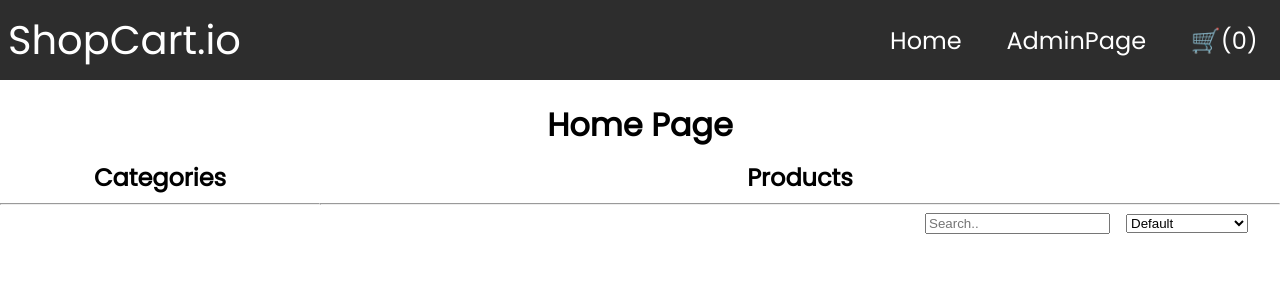
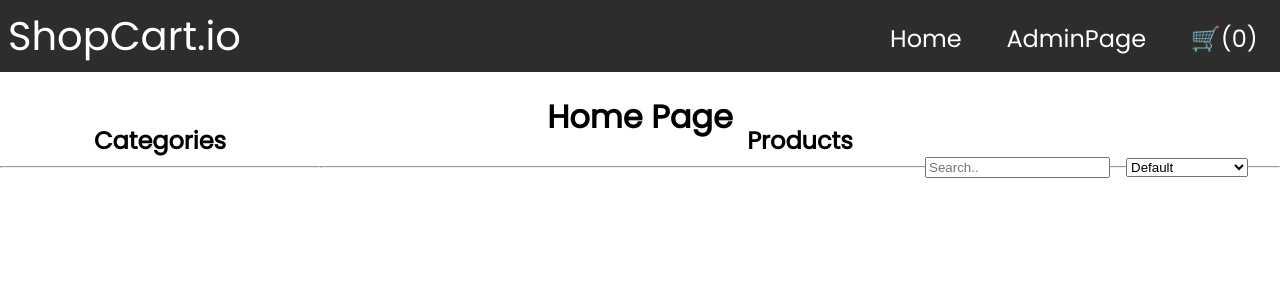
Before and after one commit to devwizard038/Vue-Ecommerce-Hipposhop, a Vue app: page / in a window 1280 px wide. Shown: the top 300 px of the page. Built offline with nearby package versions, Linux system fonts and the light colour scheme.

Commit message:
Page height fixed.

```diff
--- a/src/App.vue
+++ b/src/App.vue
@@ -137,8 +137,8 @@ html, body {
   padding: 0;
   display: grid;
   grid-template:
-    "header" 80px
-    "content" auto
+    "header" 9%
+    "content" 91%
     / 100%;
 }
 
--- a/src/components/ProductPage.vue
+++ b/src/components/ProductPage.vue
@@ -209,17 +209,18 @@ export default {
 };
 </script>
 
-<style scoped>
+<style>
 .productPageContainer {
+  grid-area: rightContent;
   width: 100%;
   height: 100%;
   margin: 0;
   padding: 0;
   display: grid;
   grid-template:
-      "header" 50px
-      "content" auto
-      / auto;
+      "header" 3%
+      "content" 97%
+      / 100%;
 }
 
 .header {
@@ -236,15 +237,18 @@ export default {
   grid-area: content;
   display: grid;
   grid-template:
-      "breadCrumb" 30px
-      "content" auto
-      / auto;
+      "breadCrumb" 7%
+      "content" 93%
+      / 100%;
 }
 
 .bread-crumb {
+  height: 100%;
+  width: 100%;
   display: flex;
-  flex-direction: row;
-  padding-left: 30px;
+  /*flex-direction: row;*/
+  align-items: center;
+  justify-content: center;
   grid-area: breadCrumb;
 }
 
@@ -271,14 +275,11 @@ export default {
 
 .product {
   word-spacing: 0.1rem;
-  padding-block: 0.4rem;
   overflow: auto;
-  height: 85vh;
+  height: 100%;
   width: 100%;
   box-sizing: content-box;
   grid-area: content;
-  top: 0;
-  bottom: 0;
 }
 
 .product::-webkit-scrollbar {
--- a/src/views/HomePage.vue
+++ b/src/views/HomePage.vue
@@ -85,7 +85,7 @@ export default {
 }
 </script>
 
-<style scoped>
+<style>
 .homeContainer{
   height: 100%;
   width: 100%;
@@ -94,8 +94,8 @@ export default {
   overflow: hidden;
   display: grid;
   grid-template:
-      "header" 80px
-      "content" auto
+      "header" 7%
+      "content" 93%
       / 100%;
 }
 
@@ -116,8 +116,7 @@ h1 {
   height: 100%;
   grid-area: content;
   display: grid;
-  grid-template-columns: 25% 75%;
-  /*grid-template-rows:100%;*/
+  grid-template:"left right" 100%/ 25% 75%
 }
 
 .table .left{
@@ -126,6 +125,7 @@ h1 {
   margin: 0;
   padding: 0;
   overflow: visible;
+  grid-area: left;
 }
 
 .table .right{
@@ -133,6 +133,8 @@ h1 {
   height: 100%;
   margin: 0;
   padding: 0;
+  grid-area: right;
+  grid-template: "rightContent" 100%/100%;
 }
 @media (max-width: 600px) {
   h1 {
```
